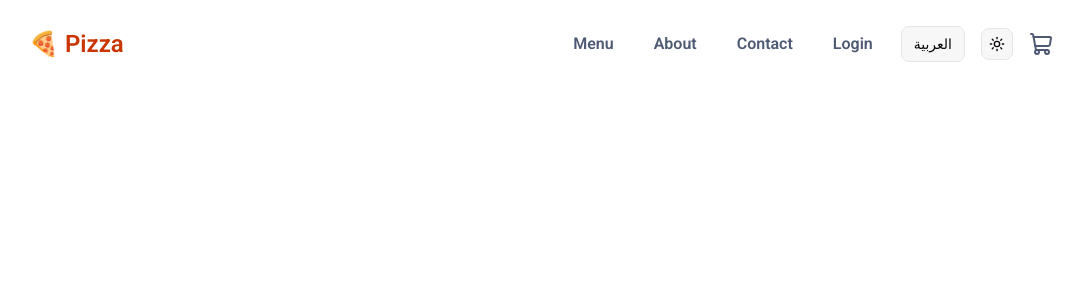
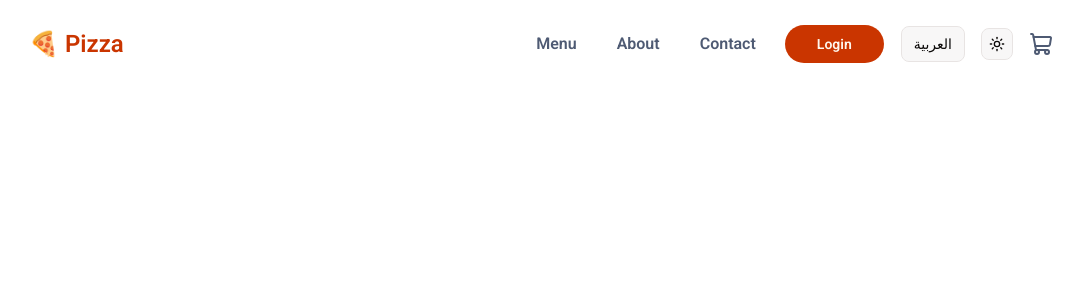
Before and after one commit to Mahmoud-Ragab-Khalifa/Pizza-Station, a Next.js app: page / in a window 1280 px wide. Shown: the top 300 px of the page, without its empty margins (99-1182 px from the left). Built offline with nearby package versions, Linux system fonts and the light colour scheme.

Commit message:
add toggle menu icons  based on menu open state

```diff
--- a/src/components/Header/Navbar.tsx
+++ b/src/components/Header/Navbar.tsx
@@ -1,10 +1,11 @@
 "use client";
 
-import { Menu, Sun } from "lucide-react";
+import { Menu, Sun, XIcon } from "lucide-react";
 import Link from "../Link";
 import { NAV_LINKS } from "@/constants/navigation";
-import { Button } from "../ui/button";
+import { Button, buttonVariants } from "../ui/button";
 import { useState } from "react";
+import { Pages, Routes } from "@/constants/enums";
 
 const Navbar = () => {
   const [isOpenMenu, setIsOpenMenu] = useState(false);
@@ -18,7 +19,7 @@ const Navbar = () => {
           <li key={href}>
             <Link
               href={href}
-              className="px-4 block md:px-3 py-2 font-semibold text-accent hover:text-primary transition-colors duration-300"
+              className={`px-4 block md:px-3 py-2 font-semibold ${href === `${Routes.AUTH}${Pages.LOGIN}` ? `${buttonVariants({ size: "lg" })} px-8! mx-4 md:m-0` : "text-accent hover:text-primary transition-colors duration-300"}`}
             >
               {title}
             </Link>
@@ -41,8 +42,13 @@ const Navbar = () => {
         size={"icon"}
         className="text-accent md:hidden rounded-md"
         onClick={() => setIsOpenMenu(!isOpenMenu)}
+        aria-label="Menu Icon"
       >
-        <Menu />
+        {isOpenMenu ? (
+          <XIcon className="w-5! h-5!" />
+        ) : (
+          <Menu className="w-5! h-5!" />
+        )}
       </Button>
     </nav>
   );
```
